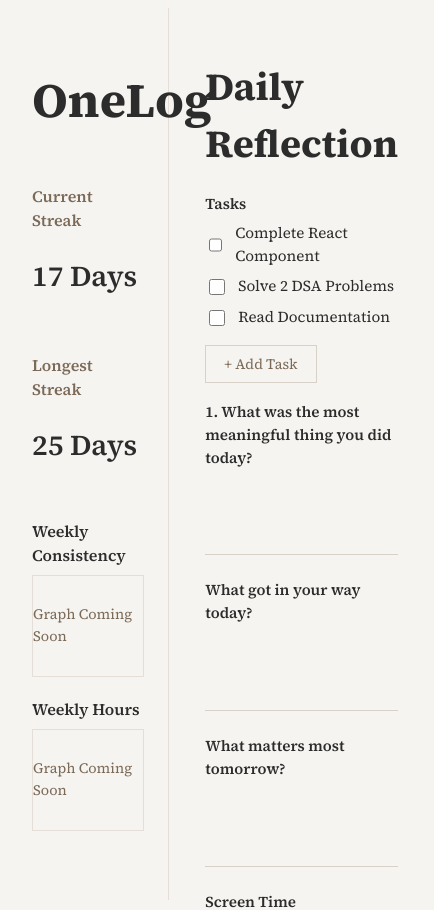
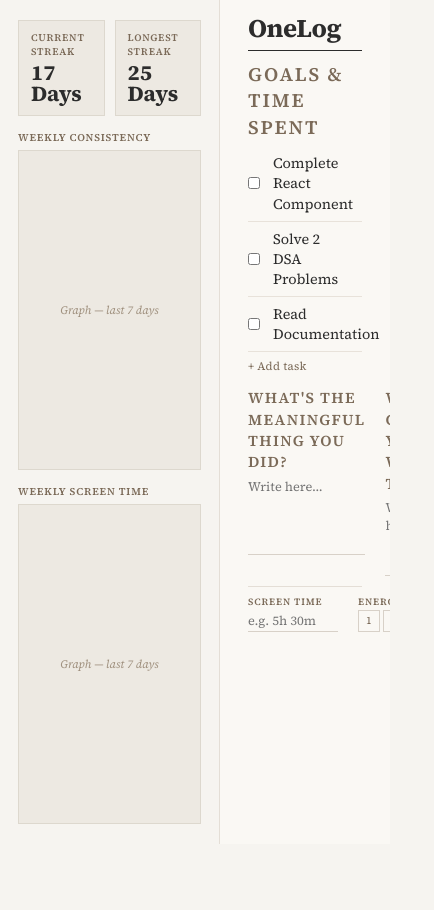
Before and after one commit to Vardhan2006/OneLog, a React (Vite) app: page / in a window 390 px wide. Shown: the top 910 px of the page, 434 px wide, since content can reach past the window. After the commit the page ends 844 px from the top, so only its background shows below. Built offline with nearby package versions, Linux system fonts and the light colour scheme.

Commit message:
redesign layout with compact typography and responsive grid

```diff
--- a/src/pages/Home.jsx
+++ b/src/pages/Home.jsx
@@ -3,16 +3,15 @@ import "../styles/Home.css";
 function Home() {
   return (
     <div className="home">
-      {/* Dashboard */}
+
+      {/* ── Dashboard Panel (unchanged) ── */}
       <div className="dashboard-panel">
-        <h1 className="logo">OneLog</h1>
 
         <div className="stat-section">
           <div className="stat">
             <h3>Current Streak</h3>
             <p>17 Days</p>
           </div>
-
           <div className="stat">
             <h3>Longest Streak</h3>
             <p>25 Days</p>
@@ -21,90 +20,85 @@ function Home() {
 
         <div className="graph-card">
           <h3>Weekly Consistency</h3>
-          <div className="graph-placeholder">
-            Graph Coming Soon
-          </div>
+          <div className="graph-placeholder">Graph — last 7 days</div>
         </div>
 
         <div className="graph-card">
-          <h3>Weekly Hours</h3>
-          <div className="graph-placeholder">
-            Graph Coming Soon
-          </div>
+          <h3>Weekly Screen Time</h3>
+          <div className="graph-placeholder">Graph — last 7 days</div>
         </div>
       </div>
 
-      {/* Journal */}
+      {/* ── Journal Panel ── */}
       <div className="journal-panel">
-        <h1>Daily Reflection</h1>
+        <div className="journal-inner">
+          <h1 className="logo">OneLog</h1>
 
-        <div className="form-group">
-          <label>Tasks</label>
+          {/* Tasks */}
+          <div className="tasks-section">
+            <div className="section-label">Goals &amp; Time Spent</div>
 
-          <div className="task">
-            <input type="checkbox" />
-            <span>Complete React Component</span>
+            <div className="task-row">
+              <input type="checkbox" />
+              <span className="task-name">Complete React Component</span>
+              <span className="task-time">1h 20m</span>
+            </div>
+            <div className="task-row">
+              <input type="checkbox" />
+              <span className="task-name">Solve 2 DSA Problems</span>
+              <span className="task-time">45m</span>
+            </div>
+            <div className="task-row">
+              <input type="checkbox" />
+              <span className="task-name">Read Documentation</span>
+              <span className="task-time">30m</span>
+            </div>
+
+            <button className="add-task-btn">+ Add task</button>
           </div>
 
-          <div className="task">
-            <input type="checkbox" />
-            <span>Solve 2 DSA Problems</span>
+          {/* 3 questions in a row */}
+          <div className="questions-grid">
+            <div className="q-group">
+              <label>What's the meaningful thing you did?</label>
+              <textarea rows="4" placeholder="Write here…" />
+            </div>
+            <div className="q-group">
+              <label>What's got in your way today?</label>
+              <textarea rows="4" placeholder="Write here…" />
+            </div>
+            <div className="q-group">
+              <label>What's matters the most tomorrow?</label>
+              <textarea rows="4" placeholder="Write here…" />
+            </div>
           </div>
 
-          <div className="task">
-            <input type="checkbox" />
-            <span>Read Documentation</span>
+          {/* Footer */}
+          <div className="journal-footer">
+            <div className="footer-fields">
+
+              <div className="footer-field">
+                <label>Screen Time</label>
+                <input type="text" placeholder="e.g. 5h 30m" />
+              </div>
+
+              <div className="footer-field">
+                <label>Energy Level</label>
+                <div className="energy-levels">
+                  {[1,2,3,4,5,6,7,8,9,10].map(n => (
+                    <button key={n} type="button">{n}</button>
+                  ))}
+                </div>
+              </div>
+
+            </div>
+
+            <button className="review-btn">Get AI Review →</button>
           </div>
 
-          <button className="secondary-btn">
-            + Add Task
-          </button>
         </div>
+      </div>
 
-        <div className="form-group">
-          <label>1. What was the most meaningful thing you did today?</label>
-          <textarea rows="3"></textarea>
-        </div>
-
-        <div className="form-group">
-          <label>What got in your way today?</label>
-          <textarea rows="3"></textarea>
-        </div>
-
-        <div className="form-group">
-          <label>What matters most tomorrow?</label>
-          <textarea rows="3"></textarea>
-        </div>
-
-        <div className="form-group">
-          <label>Screen Time</label>
-          <input
-            type="text"
-            placeholder="e.g. 5 hours"
-          />
-        </div>
-
-        <div className="form-group">
-          <label>Energy Level</label>
-
-          <div className="energy-levels">
-            <button>1</button>
-            <button>2</button>
-            <button>3</button>
-            <button>4</button>
-            <button>5</button>
-            <button>6</button>
-            <button>7</button>
-            <button>8</button>
-            <button>9</button>
-            <button>10</button>
-          </div>
-        </div>
-
-        <button className="review-btn">
-          Get AI Review
-        </button>
-      </div>
     </div>
   );
 }
--- a/src/styles/Home.css
+++ b/src/styles/Home.css
@@ -1,177 +1,345 @@
+@import url('https://fonts.googleapis.com/css2?family=Source+Serif+4:ital,wght@0,300;0,400;0,600;0,700;1,300;1,400&display=swap');
+
+* {
+  margin: 0;
+  padding: 0;
+  box-sizing: border-box;
+}
+
 body {
   background: #f6f4f0;
   color: #2c2c2c;
   font-family: "Source Serif 4", Georgia, serif;
-  line-height: 1.5;
+  line-height: 1.4;
   overflow: hidden;
+  height: 100vh;
 }
 
 .home {
   display: flex;
   height: 100vh;
+  overflow: hidden;
 }
 
-/* LEFT PANEL */
+/* ── LEFT PANEL (unchanged) ─────────────────── */
 
 .dashboard-panel {
   width: 30%;
+  min-width: 220px;
   height: 100vh;
-  padding: 24px;
+  padding: 20px 18px;
   border-right: 1px solid #e4ded6;
+  display: flex;
+  flex-direction: column;
+  gap: 14px;
+  overflow: hidden;
+  background: #f6f4f0;
 }
+
+.logo {
+  font-size: 1.6rem;
+  font-weight: 700;
+  letter-spacing: -0.02em;
+  line-height: 1;
+  color: #2c2c2c;
+}
+
+.stat-section {
+  display: flex;
+  gap: 10px;
+}
+
+.stat {
+  flex: 1;
+  background: #ede9e2;
+  border: 1px solid #ddd8ce;
+  padding: 10px 12px;
+}
+
+.stat h3 {
+  font-size: 0.62rem;
+  font-weight: 600;
+  text-transform: uppercase;
+  letter-spacing: 0.08em;
+  color: #7b6a58;
+  margin-bottom: 3px;
+}
+
+.stat p {
+  font-size: 1.35rem;
+  font-weight: 700;
+  line-height: 1;
+  color: #2c2c2c;
+}
+
+.graph-card {
+  flex: 1;
+  display: flex;
+  flex-direction: column;
+  min-height: 0;
+}
+
+.graph-card h3 {
+  font-size: 0.65rem;
+  font-weight: 600;
+  text-transform: uppercase;
+  letter-spacing: 0.08em;
+  color: #7b6a58;
+  margin-bottom: 5px;
+}
+
+.graph-placeholder {
+  flex: 1;
+  border: 1px solid #ddd8ce;
+  background: #ede9e2;
+  display: flex;
+  align-items: center;
+  justify-content: center;
+  font-size: 0.72rem;
+  color: #a0917f;
+  font-style: italic;
+  min-height: 60px;
+}
+
+/* ── RIGHT PANEL ────────────────────────────── */
 
 .journal-panel {
   width: 70%;
   height: 100vh;
-  padding: 24px 36px;
+  overflow: hidden;
+  display: flex;
+  flex-direction: column;
+  background: #faf8f4;
 }
 
-/* HEADINGS */
+.journal-inner {
+  height: 100%;
+  padding: 16px 28px 12px;
+  display: flex;
+  flex-direction: column;
+  overflow: hidden;
+}
 
-.logo {
-  font-size: 3rem;
+.journal-panel .logo {
+  font-size: 1.6rem;
   font-weight: 700;
-  margin-bottom: 32px;
+  letter-spacing: -0.02em;
+  line-height: 1;
+  color: #2c2c2c;
 }
 
 .journal-panel h1 {
-  font-size: 2.4rem;
-  margin-bottom: 20px;
+  font-size: 1.5rem;
+  font-weight: 700;
+  letter-spacing: -0.01em;
+  color: #2c2c2c;
+  padding-bottom: 8px;
+  border-bottom: 1.5px solid #2c2c2c;
+  margin-bottom: 10px;
+  line-height: 1;
+  flex-shrink: 0;
 }
 
-h3 {
-  font-size: 1rem;
-  font-weight: 600;
+/* ── TASKS SECTION ──────────────────────────── */
+
+.tasks-section {
+  margin-bottom: 10px;
+  flex-shrink: 0;
 }
 
-/* STATS */
+.section-label {
+  font-size: 1.2rem;
+  font-weight: 600;
+  text-transform: uppercase;
+  letter-spacing: 0.1em;
+  color: #7b6a58;
+  margin-bottom: 5px;
+}
 
-.stat-section {
+.task-row {
+  display: grid;
+  grid-template-columns: 14px 1fr 80px;
+  align-items: center;
+  gap: 11px;
+  padding: 7px 0;
+  border-bottom: 1px solid #e8e2da;
+}
+
+.task-row:first-of-type {
+  border-top: 1px solid #e8e2da;
+}
+
+.task-row input[type="checkbox"] {
+  width: 12px;
+  height: 12px;
+  cursor: pointer;
+  accent-color: #2c2c2c;
+  flex-shrink: 0;
+}
+
+.task-row .task-name {
+  font-size: 0.9rem;
+  color: #2c2c2c;
+}
+
+.task-row .task-time {
+  font-size: 0.95rem;
+  color: #a0917f;
+  font-style: italic;
+  text-align: right;
+}
+
+.add-task-btn {
+  background: transparent;
+  color: #7b6a58;
+  border: none;
+  padding: 3px 0;
+  font-size: 0.72rem;
+  font-family: inherit;
+  cursor: pointer;
+  letter-spacing: 0.02em;
+  text-align: left;
+  margin-top: 3px;
+}
+
+.add-task-btn:hover {
+  color: #2c2c2c;
+  opacity: 1;
+}
+
+/* ── QUESTIONS GRID ─────────────────────────── */
+
+.questions-grid {
+  display: grid;
+  grid-template-columns: 1fr 1fr 1fr;
+  gap: 10px 20px;
+  flex-shrink: 0;
+  margin-bottom: 10px;
+}
+
+.q-group {
   display: flex;
   flex-direction: column;
-  gap: 16px;
-  margin-bottom: 28px;
 }
 
-.stat h3 {
+.q-group label {
+  font-size: 0.95rem;
+  font-weight: 600;
+  text-transform: uppercase;
+  letter-spacing: 0.09em;
   color: #7b6a58;
-  margin-bottom: 2px;
+  margin-bottom: 3px;
 }
 
-.stat p {
-  font-size: 1.8rem;
-  font-weight: 600;
-  line-height: 1.1;
-}
-
-/* GRAPHS */
-
-.graph-card {
-  margin-bottom: 20px;
-}
-
-.graph-card h3 {
-  margin-bottom: 8px;
-}
-
-.graph-placeholder {
-  height: 100px;
-  border: 1px solid #e4ded6;
-  display: flex;
-  align-items: center;
-  justify-content: center;
-  font-size: 0.9rem;
-  color: #7b6a58;
-}
-
-/* FORM */
-
-.form-group {
-  margin-bottom: 18px;
-}
-
-label {
-  display: block;
-  margin-bottom: 6px;
-  font-size: 0.95rem;
-  font-weight: 600;
-}
-
-input,
-textarea {
+.q-group textarea {
   width: 100%;
   border: none;
   border-bottom: 1px solid #d8d1c8;
   background: transparent;
-  padding: 8px 0;
-  font-size: 0.95rem;
+  padding: 2px 0;
+  font-size: 0.8rem;
   font-family: inherit;
   color: #2c2c2c;
   outline: none;
-}
-
-input:focus,
-textarea:focus {
-  border-bottom: 1px solid #7b6a58;
-}
-
-textarea {
-  min-height: 60px;
+  line-height: 1.45;
   resize: none;
 }
 
-/* TASKS */
+.q-group textarea:focus {
+  border-bottom-color: #7b6a58;
+}
 
-.task {
+/* ── FOOTER ROW ─────────────────────────────── */
+
+.journal-footer {
   display: flex;
   align-items: center;
-  gap: 10px;
-  margin-bottom: 8px;
+  justify-content: space-between;
+  padding-top: 8px;
+  border-top: 1px solid #e4ded6;
+  flex-shrink: 0;
+  gap: 20px;
 }
 
-.task input {
-  width: 16px;
-  height: 16px;
+.footer-fields {
+  display: flex;
+  align-items: center;
+  gap: 20px;
+  flex: 1;
 }
 
-.task span {
-  font-size: 0.95rem;
+.footer-field {
+  display: flex;
+  flex-direction: column;
+  gap: 2px;
 }
 
-/* ENERGY */
+.footer-field label {
+  font-size: 0.6rem;
+  font-weight: 600;
+  text-transform: uppercase;
+  letter-spacing: 0.09em;
+  color: #7b6a58;
+}
+
+.footer-field input[type="text"] {
+  border: none;
+  border-bottom: 1px solid #d8d1c8;
+  background: transparent;
+  padding: 2px 0;
+  font-size: 0.8rem;
+  font-family: inherit;
+  color: #2c2c2c;
+  outline: none;
+  width: 90px;
+}
+
+.footer-field input[type="text"]:focus {
+  border-bottom-color: #7b6a58;
+}
 
 .energy-levels {
   display: flex;
-  gap: 6px;
-  flex-wrap: wrap;
+  gap: 3px;
 }
 
 .energy-levels button {
-  width: 32px;
-  height: 32px;
+  width: 22px;
+  height: 22px;
   padding: 0;
-  font-size: 0.85rem;
+  font-size: 0.68rem;
+  background: transparent;
+  color: #7b6a58;
+  border: 1px solid #d8d1c8;
+  font-family: inherit;
+  cursor: pointer;
+  transition: background 0.1s, color 0.1s;
+  line-height: 1;
 }
 
-/* BUTTONS */
+.energy-levels button:hover,
+.energy-levels button.active {
+  background: #2c2c2c;
+  color: #f6f4f0;
+  border-color: #2c2c2c;
+}
 
-button {
+/* ── REVIEW BUTTON ──────────────────────────── */
+
+.review-btn {
   background: #2c2c2c;
   color: #f6f4f0;
   border: none;
-  padding: 8px 18px;
-  font-size: 0.9rem;
+  padding: 8px 20px;
+  font-size: 0.78rem;
   font-family: inherit;
   cursor: pointer;
+  letter-spacing: 0.04em;
+  white-space: nowrap;
+  transition: opacity 0.12s;
+  flex-shrink: 0;
 }
 
-.secondary-btn {
-  margin-top: 8px;
-  background: transparent;
-  color: #7b6a58;
-  border: 1px solid #d8d1c8;
+.review-btn:hover {
+  opacity: 0.8;
 }
-
-.review-btn {
-  margin-top: 12px;
-}
```
Also changed, not shown: 1 other file (tests, documents, lock files or other folders).
